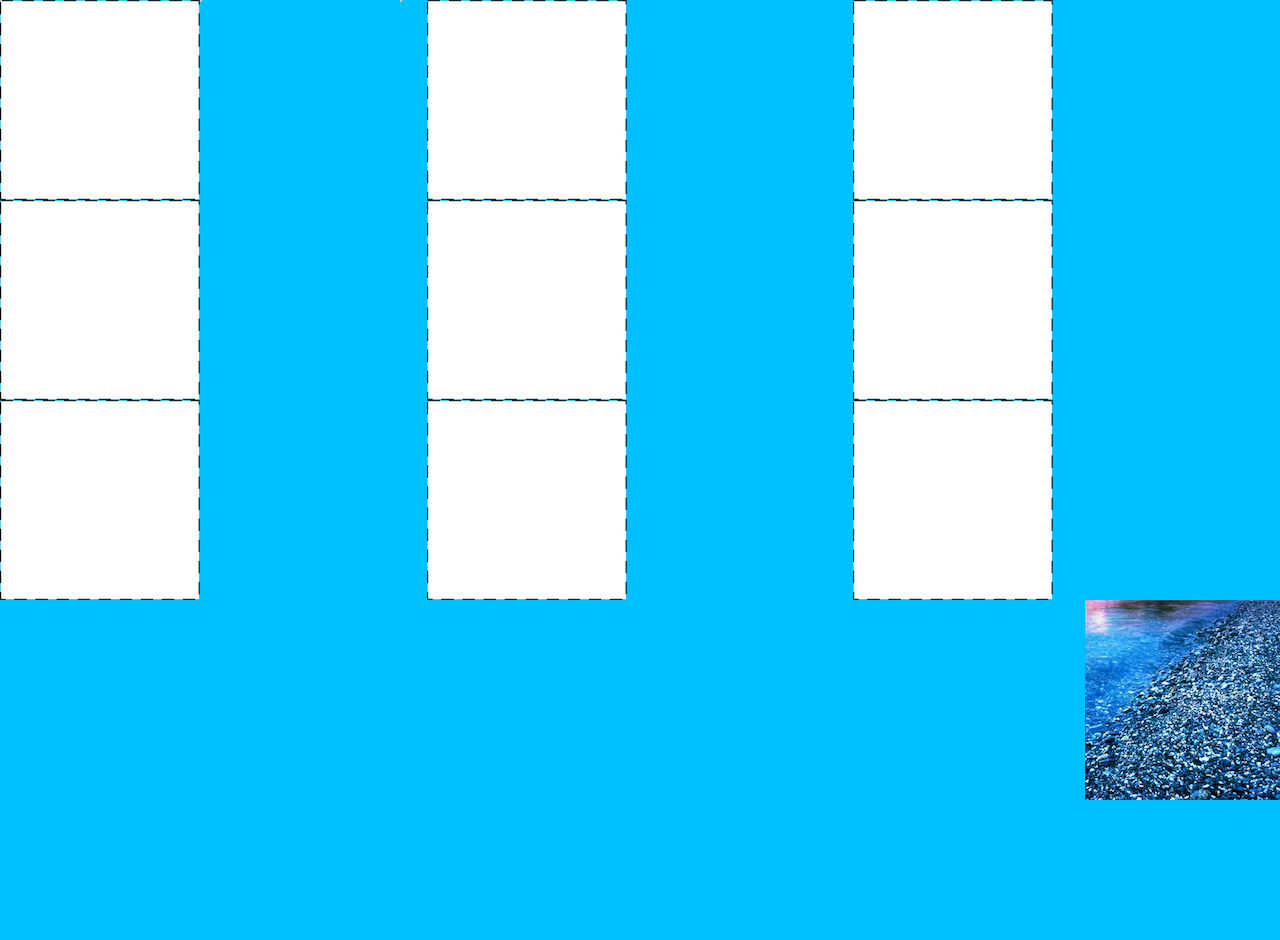
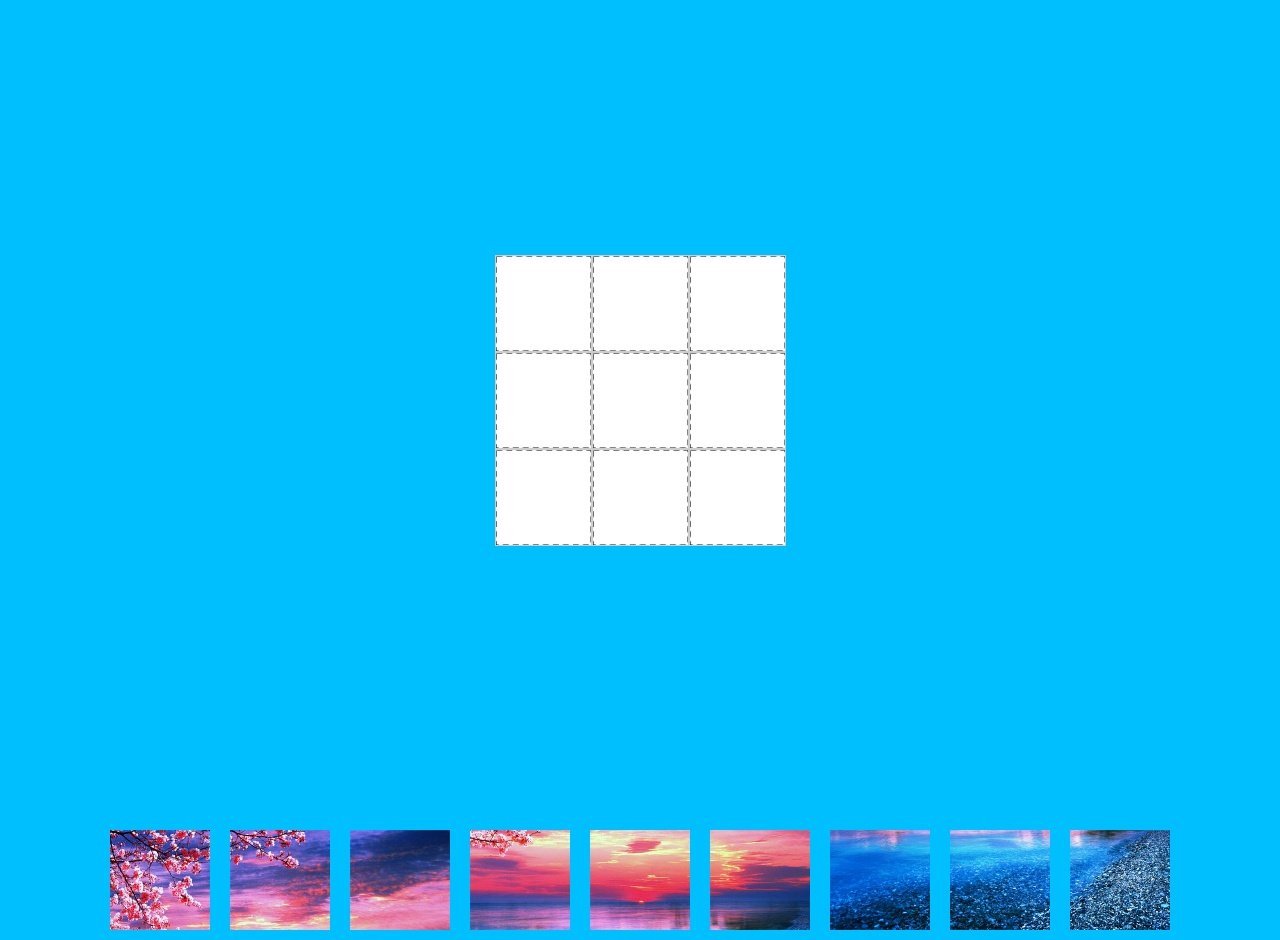
Before and after one commit to SajjaadITVarsity-ITvarsity/Module-4-Assessment-2, a plain HTML site: page JigSaw/index.html in a window 1280 px wide. Before the commit the page ends 800 px from the top, so only its background shows below. Drawn offline with Linux system fonts and the light colour scheme.

Commit message:
Commit_03

```diff
--- a/JigSaw/index.html
+++ b/JigSaw/index.html
@@ -6,15 +6,15 @@
 <body>
     <div class="image-container">
         <div class="grid">
-    <img src="images/puzzle-grid.png" alt="grid1-1">  <div class="puzzle-grid-drop" id="grid1-1"></div>
-    <img src="images/puzzle-grid.png" alt="grid1-2"> <div class="puzzle-grid-drop" id="grid1-2"></div>
-    <img src="images/puzzle-grid.png" alt="grid1-3"> <div class="puzzle-grid-drop" id="grid1-3"></div>
-    <img src="images/puzzle-grid.png" alt="grid2-1">  <div class="puzzle-grid-drop" id="grid2-1"></div>
-    <img src="images/puzzle-grid.png" alt="grid2-2"> <div class="puzzle-grid-drop" id="grid2-2"></div>
-    <img src="images/puzzle-grid.png" alt="grid2-3">  <div class="puzzle-grid-drop" id="grid2-3"></div>
-    <img src="images/puzzle-grid.png" alt="grid3-1"> <div class="puzzle-grid-drop" id="grid3-1"></div>
-    <img src="images/puzzle-grid.png" alt="grid3-2">  <div class="puzzle-grid-drop" id="grid3-2"></div>
-    <img src="images/puzzle-grid.png" alt="grid3-3"> <div class="puzzle-grid-drop" id="grid3-3"></div>
+            <img src="images/puzzle-grid.png" class="puzzle-grid-drop" id="grid1-1"/>
+            <img src="images/puzzle-grid.png" class="puzzle-grid-drop" id="grid1-2"/>
+            <img src="images/puzzle-grid.png" class="puzzle-grid-drop" id="grid1-3"/>
+            <img src="images/puzzle-grid.png" class="puzzle-grid-drop" id="grid2-1"/>
+            <img src="images/puzzle-grid.png" class="puzzle-grid-drop" id="grid2-2"/>
+            <img src="images/puzzle-grid.png" class="puzzle-grid-drop" id="grid2-3"/>
+            <img src="images/puzzle-grid.png" class="puzzle-grid-drop" id="grid3-1"/>
+            <img src="images/puzzle-grid.png" class="puzzle-grid-drop" id="grid3-2"/>
+            <img src="images/puzzle-grid.png" class="puzzle-grid-drop" id="grid3-3"/>
         </div>
     </div>
 
@@ -22,14 +22,11 @@
         <img src="images/img1-1.png" id="img1-1-draggable"/>
         <img src="images/img1-2.png" id="img1-2-draggable"/>
         <img src="images/img1-3.png" id="img1-3-draggable"/>
-
         <img src="images/img2-1.png" id="img2-1-draggable"/>
         <img src="images/img2-2.png" id="img2-2-draggable"/>
         <img src="images/img2-3.png" id="img2-3-draggable"/>
-
         <img src="images/img3-1.png" id="img3-1-draggable"/>
         <img src="images/img3-2.png" id="img3-2-draggable"/>
         <img src="images/img3-3.png" id="img3-3-draggable"/>
     </div>
-    </div>
 </body>
--- a/JigSaw/style.css
+++ b/JigSaw/style.css
@@ -1,4 +1,4 @@
-body{
+body {
     margin: 0;
     padding: 0;
     width: 100%;
@@ -6,141 +6,36 @@ body{
     background-color: deepskyblue;
 }
 
-/*========== grid1-1 ==========*/
-
-#grid1-1{
-    position: absolute;
-    left: -1px;
-    top: -1px;
+.image-container {
+    display: flex;
+    justify-content: center;
+    align-items: center;
+    height: 100vh;
 }
 
-#img1-1-draggable {
-    position: absolute;
-    right: -5px;
-    /*transform: scale(0.5)*/
+.grid {
+    display: grid;
+    grid-template-columns: repeat(3, 1fr);
+    grid-gap: -1px;
 }
 
-
-/*========== grid1-2 ==========*/
-
-#grid1-2{
-    position: absolute;
-    left: 200px;
-    top: 0px;
+.puzzle-grid-drop {
+    width: 95px;
+    height: 95px;
+    border: 1px solid #ccc;
+    background-color: #f0f0f0;
 }
 
-#img1-2-draggable {
-    position: absolute;
-    right: -5px;
-    /*transform: scale(0.5)*/
+.draggable-images {
+    display: flex;
+    flex-wrap: wrap;
+    justify-content: center;
+    align-items: center;
+    margin-top: 20px;
 }
 
-/*========== grid1-3 ==========*/
-
-#grid1-3{
-    position: absolute;
-    left: 400px;
-    top: 0px;
+.draggable-images img {
+    width: 100px;
+    height: 100px;
+    margin: 10px;
 }
-
-#img1-3-draggable {
-    position: absolute;
-    right: -5px;
-    /*transform: scale(0.5)*/
-}
-
-/*========== grid2-1 ==========*/
-
-#grid2-1{
-    position: absolute;
-    left: 0px;
-    top: 0px;
-}
-
-#img2-1-draggable {
-    position: absolute;
-    right: -5px;
-    /*transform: scale(0.5)*/
-}
-
-/*========== grid2-2 ==========*/
-
-#grid2-2{
-    position: absolute;
-    left: 200px;
-    top: 0px;
-}
-
-#img2-2-draggable {
-    position: absolute;
-    right: -5px;
-    /*transform: scale(0.5)*/
-}
-
-/*========== grid2-3 ==========*/
-
-#grid2-3{
-    position: absolute;
-    left: 400px;
-    top: 0px;
-}
-
-#img2-3-draggable {
-    position: absolute;
-    right: -5px;
-    /*transform: scale(0.5)*/
-}
-
-/*========== grid3-1 ==========*/
-
-#grid3-1{
-    position: absolute;
-    left: 0px;
-    top: 0px;
-}
-
-#img3-1-draggable {
-    position: absolute;
-    right: -5px;
-    /*transform: scale(0.5)*/
-}
-
-/*========== grid3-2 ==========*/
-
-#grid3-2{
-    position: absolute;
-    left: 200px;
-    top: 0px;
-}
-
-#img3-2-draggable {
-    position: absolute;
-    right: -5px;
-    /*transform: scale(0.5)*/
-}
-
-/*========== grid3-3 ==========*/
-
-#grid3-3{
-    position: absolute;
-    left: 400px;
-    top: 0px;
-}
-
-#img3-3-draggable {
-    position: absolute;
-    right: -5px;
-    /*transform: scale(0.5)*/
-}
-
-    .grid {
-      display: grid;
-      grid-template-columns: repeat(3, 1fr);
-      grid-gap: -1px;
-    }
-    .puzzle-grid-drop {
-      width: -10px;
-      height: -10px;
-      border: 1px solid #ccc;
-      background-color: #f0f0f0;
-    }
```
Lines whose indentation alone changed are shown as unchanged.
